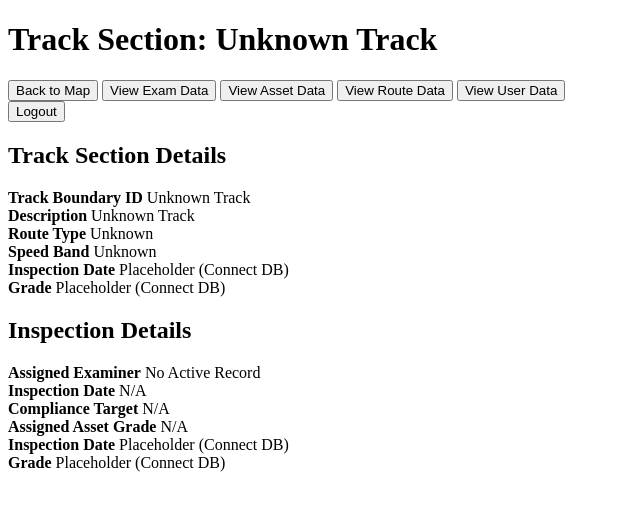
After one commit to JoeEastham01/Asset-Management-System, a Flask app: page /track_section_record in a window 1280 px wide. The commit adds this page. Shown: the top 511 px of the page, without its empty margins (0-640 px from the left). Run offline with Flask 3, Linux system fonts and the light colour scheme; a user stored in the database is signed in.

Commit message:
Bug fixes and data tables searches

```diff
--- a/app.py
+++ b/app.py
@@ -100,6 +100,8 @@ def login():
         conn = get_db_connection()
         user = conn.execute('SELECT * FROM users WHERE email = ?', (email,)).fetchone()
         conn.close()
+
+        flash('')
 
         # Check if user exists and password matches hashed password in DB
         if user and bcrypt.check_password_hash(user['password'], password):
@@ -450,64 +452,127 @@ def update_users():
 
 @app.route('/exam_data')
 def exam_data():
-    """Exam data overview page"""
     if 'user_id' not in session:
         return redirect(url_for('login'))
 
     conn = get_db_connection()
 
-    # Get exam data with asset count
-    raw_exams = conn.execute('''
-        SELECT
-            exams.*,
-            (SELECT COUNT(*) FROM assets WHERE assets.exam_id = exams.exam_id) AS asset_count
-        FROM exams
+    search = request.args.get('search', '').strip()
+    selected_elr = request.args.get('elr', '').strip()
+
+    exams = []
+    allowed_routes = {}
+    available_routes = []
+
+    # Load ELRs for dropdown
+    all_elrs = conn.execute('''
+        SELECT DISTINCT elr
+        FROM routes
+        WHERE elr IS NOT NULL AND elr != ''
+        ORDER BY elr
     ''').fetchall()
 
-    today = date.today()
-    exams = []
+    # Build route filter (ONLY ELR now)
+    route_query = '''
+        SELECT route_id
+        FROM routes
+        WHERE 1=1
+    '''
+    params = []
 
-    # Process exam data and check compliance status
-    for row in raw_exams:
-        exam = dict(row)  # Convert to mutable dictionary
-        compliance_date = exam['compliance_date']
-        if isinstance(compliance_date, str):
-            compliance_date = date.fromisoformat(compliance_date)
+    if selected_elr:
+        route_query += ' AND elr = ?'
+        params.append(selected_elr)
 
-        exam['is_compliant'] = today <= compliance_date if compliance_date else False
-        exams.append(exam)
+    route_matches = conn.execute(route_query, params).fetchall()
+    route_ids = [r['route_id'] for r in route_matches]
 
-    # Get route assignment logic
-    all_routes = conn.execute('SELECT * FROM routes').fetchall()
-    used_ids = {exam['route_id'] for exam in exams}
-    available_routes = [route for route in all_routes if route['route_id'] not in used_ids]
+    # Build exam query
+    if route_ids:
+        exam_query = f'''
+            SELECT
+                exams.*,
+                (SELECT COUNT(*)
+                 FROM assets
+                 WHERE assets.exam_id = exams.exam_id) AS asset_count
+            FROM exams
+            WHERE exams.route_id IN ({','.join(['?'] * len(route_ids))})
+        '''
 
-    # Build per-exam allowed route lists (own + unused)
-    allowed_routes = {}
-    for exam in exams:
-        this_id = exam['exam_id']
-        this_route = exam['route_id']
-        used_except_self = used_ids - {this_route}
+        exam_params = route_ids
 
-        allowed = [
+        # SEARCH NOW ONLY TARGETS exam_id
+        if search:
+            exam_query += ' AND CAST(exams.exam_id AS TEXT) = ?'
+            exam_params.append(search)
+
+        exam_query += ' LIMIT 100'
+
+        raw_exams = conn.execute(exam_query, exam_params).fetchall()
+
+        today = date.today()
+
+        for row in raw_exams:
+            exam = dict(row)
+
+            compliance_date = exam['compliance_date']
+            if isinstance(compliance_date, str):
+                compliance_date = date.fromisoformat(compliance_date)
+
+            exam['is_compliant'] = (
+                compliance_date is not None and today <= compliance_date
+            )
+
+            exams.append(exam)
+
+        # route + permissions logic
+        all_routes = conn.execute('SELECT * FROM routes').fetchall()
+        used_ids = {exam['route_id'] for exam in exams}
+
+        available_routes = [
             r for r in all_routes
-            if r['route_id'] not in used_except_self
+            if r['route_id'] not in used_ids
         ]
-        allowed_routes[this_id] = allowed
 
+        allowed_routes = {}
+
+        for exam in exams:
+            this_id = exam['exam_id']
+            this_route = exam['route_id']
+
+            used_except_self = used_ids - {this_route}
+
+            allowed_routes[this_id] = [
+                r for r in all_routes
+                if r['route_id'] not in used_except_self
+            ]
+
+    # Always available
     users = conn.execute('SELECT user_id, email FROM users').fetchall()
-    routes = conn.execute('SELECT route_id, ELR FROM routes').fetchall()
+    routes = conn.execute('SELECT route_id, elr FROM routes').fetchall()
+
     conn.close()
 
     is_admin = admin_status()
     current_date = date.today().isoformat()
 
-    return render_template('exam_data.html', email=session['email'], exams=exams, users=users,
-                         routes=routes, allowed_routes=allowed_routes, available_routes=available_routes,
-                         is_admin=is_admin, current_date=current_date)
+    return render_template(
+        'exam_data.html',
+        email=session['email'],
+        exams=exams,
+        users=users,
+        routes=routes,
+        all_elrs=all_elrs,
+        selected_elr=selected_elr,
+        allowed_routes=allowed_routes,
+        available_routes=available_routes,
+        is_admin=is_admin,
+        current_date=current_date
+    )
 
 
-def update_exam(exam_id, user_id, route_id, grade, date, compliance_date):
+
+def update_exam(exam_id, user_id, route_id, grade, date, compliance_date, status):
     """Update exam record in database"""
     conn = get_db_connection()
     conn.execute('''
@@ -516,9 +581,10 @@ def update_exam(exam_id, user_id, route_id, grade, date, compliance_date):
             route_id = ?,
             grade = ?,
             date = ?,
-            compliance_date = ?
+            compliance_date = ?,
+            status = ?
         WHERE exam_id = ?
-    ''', (user_id, route_id, grade, date, compliance_date, exam_id))
+    ''', (user_id, route_id, grade, date, compliance_date, status, exam_id))
     conn.commit()
     conn.close()
 
@@ -538,7 +604,7 @@ def update_exams():
         user_id = request.form.get(f'user_id_{exam_id}')
         route_id = request.form.get(f'route_id_{exam_id}')
         grade = request.form.get(f'grade_{exam_id}')
-        date = request.form.get(f'date_{exam_id}')
+        exam_date = request.form.get(f'date_{exam_id}')
 
         # Look up worst asset grade for this exam
         conn = get_db_connection()
@@ -551,12 +617,19 @@ def update_exams():
         offset = ASSET_OFFSET_MONTHS.get(worst.upper(), 0) if worst else 0
 
         try:
-            compliance_date = calculate_compliance_date(grade, date, offset)
+            compliance_date = calculate_compliance_date(grade, exam_date, offset)
         except Exception as e:
             print(f'[update_exams] Error calculating compliance date for exam ID {exam_id}: {e}')
             compliance_date = None  # FIX: Set to None instead of date string
 
-        update_exam(exam_id, user_id, route_id, grade, date, compliance_date)
+        today = date.today()
+
+        if compliance_date:
+            status = 'Compliant' if today <= compliance_date else 'Non-Compliant'
+        else:
+            status = 'Non-Compliant'
+
+        update_exam(exam_id, user_id, route_id, grade, exam_date, compliance_date, status)
 
     flash('Exams updated successfully!')  # ADD: Success message
     return redirect('/exam_data')
@@ -597,6 +670,61 @@ def delete_exam(exam_id):
     conn.close()
     flash(f'Exam {exam_id} deleted successfully.')  # FIX: Change "User" to "Exam"
     return redirect('/exam_data')
+
+
+
+
+
+@app.route('/track_section_record')
+def track_section_record():
+    if 'user_id' not in session:
+        return redirect(url_for('login'))
+
+    # 1. Pull metadata from URL arguments
+    bid = request.args.get('bid', 'Unknown Track')
+    description = request.args.get('description', 'Unknown Track')
+    route_type = request.args.get('route_type', 'Unknown')
+    speedband = request.args.get('speedband', 'Unknown')
+    route_id = request.args.get('ogr_fid', None) # Read the database identifier
+
+    # 2. Query the DB using the track identifier if available
+    exam_record = None
+    if route_id:
+        conn = get_db_connection()
+        exam_record = conn.execute('SELECT * FROM exams WHERE route_id = ?', (route_id,)).fetchone()
+        conn.close()
+
+    # 3. Fallback safely if no row is returned by the database query
+    if exam_record:
+        examiner = exam_record['examiner']
+        exam_date = exam_record['exam_date']
+        compliance_date = exam_record['compliance_date']
+        grade = exam_record['grade']
+    else:
+        examiner = "No Active Record"
+        exam_date = "N/A"
+        compliance_date = "N/A"
+        grade = "N/A"
+
+    # 4. Optional: Update session variables if your app tracking needs them
+    session['examiner'] = examiner
+    session['exam_date'] = exam_date
+    session['compliance_date'] = compliance_date
+    session['grade'] = grade
+
+    return render_template(
+        'track_section_record.html',
+        bid=bid,
+        description=description,
+        route_type=route_type,
+        speedband=speedband,
+        examiner=examiner,
+        exam_date=exam_date,
+        compliance_date=compliance_date,
+        grade=grade
+    )
+
+
 
 
 
--- /dev/null
+++ b/templates/track_section_record.html
@@ -0,0 +1,119 @@
+<!DOCTYPE html>
+<html lang="en">
+<head>
+    <meta charset="UTF-8">
+    <meta name="viewport" content="width=device-width, initial-scale=1.0">
+    <title>Track Section Record - {{ bid }}</title>
+
+    <link rel="stylesheet" href="{{ url_for('static', filename='css/style.css') }}">
+
+    <link rel="stylesheet" href="https://unpkg.com/leaflet@1.9.4/dist/leaflet.css" />
+    <script src="https://unpkg.com/leaflet@1.9.4/dist/leaflet.js"></script>
+
+    <script src="{{ url_for('static', filename='on_exit.js') }}" defer></script>
+</head>
+
+<body class="dashboard-body record-page-body">
+
+    <div class="top-navbar">
+        <h1>Track Section: {{ bid }}</h1>
+
+        <div class="horizontal-tabs">
+            <a href="/dashboard"><button class="btn-menu">Back to Map</button></a>
+            <a href="/exam_data"><button class="btn-menu">View Exam Data</button></a>
+            <a href="/asset_data"><button class="btn-menu">View Asset Data</button></a>
+            <a href="/route_data"><button class="btn-menu">View Route Data</button></a>
+            <a href="/user_data"><button class="btn-menu">View User Data</button></a>
+
+            <form action="/logout" method="GET" class="logout-form-inline">
+                <button type="submit" class="btn-logout">Logout</button>
+            </form>
+        </div>
+    </div>
+
+    <div class="record-container">
+
+        <div class="cards-row">
+
+            <div class="record-card">
+                <h2 class="record-title">Track Section Details</h2>
+
+                <div class="attribute-grid">
+
+                    <div class="attribute-box">
+                        <strong class="attribute-label">Track Boundary ID</strong>
+                        <span class="attribute-value dynamic-highlight">{{ bid }}</span>
+                    </div>
+
+                    <div class="attribute-box">
+                        <strong class="attribute-label">Description</strong>
+                        <span class="attribute-value">{{ description }}</span>
+                    </div>
+
+                    <div class="attribute-box">
+                        <strong class="attribute-label">Route Type</strong>
+                        <span class="attribute-value">{{ route_type }}</span>
+                    </div>
+
+                    <div class="attribute-box">
+                        <strong class="attribute-label">Speed Band</strong>
+                        <span class="attribute-value">{{ speedband }}</span>
+                    </div>
+
+                    <div class="attribute-box">
+                        <strong class="attribute-label empty">Inspection Date</strong>
+                        <span class="attribute-value placeholder">Placeholder (Connect DB)</span>
+                    </div>
+
+                    <div class="attribute-box">
+                        <strong class="attribute-label empty">Grade</strong>
+                        <span class="attribute-value placeholder">Placeholder (Connect DB)</span>
+                    </div>
+
+                </div>
+            </div>
+
+            <div class="record-card">
+                <h2 class="record-title">Inspection Details</h2>
+
+                <div class="attribute-grid">
+
+                    <div class="attribute-box">
+                        <strong class="attribute-label">Assigned Examiner</strong>
+                        <span class="attribute-value dynamic-highlight">{{ examiner }}</span>
+                    </div>
+
+                    <div class="attribute-box">
+                        <strong class="attribute-label">Inspection Date</strong>
+                        <span class="attribute-value">{{ exam_date }}</span>
+                    </div>
+
+                    <div class="attribute-box">
+                        <strong class="attribute-label">Compliance Target</strong>
+                        <span class="attribute-value">{{ compliance_date }}</span>
+                    </div>
+
+                    <div class="attribute-box">
+                        <strong class="attribute-label">Assigned Asset Grade</strong>
+                        <span class="attribute-value">{{ grade }}</span>
+                    </div>
+
+                    <div class="attribute-box">
+                        <strong class="attribute-label empty">Inspection Date</strong>
+                        <span class="attribute-value placeholder">Placeholder (Connect DB)</span>
+                    </div>
+
+                    <div class="attribute-box">
+                        <strong class="attribute-label empty">Grade</strong>
+                        <span class="attribute-value placeholder">Placeholder (Connect DB)</span>
+                    </div>
+
+                </div>
+            </div>
+
+        </div>
+
+    </div>
+
+</body>
+</html>
```
Also changed, not shown: templates/dashboard - orig.html (added, +110 -0 lines), templates/dashboard.html (+117 -95 lines), templates/exam_data.html (+26 -5 lines), templates/route_data.html (+27 -26 lines), templates/view_exam.html (+4 -4 lines).
